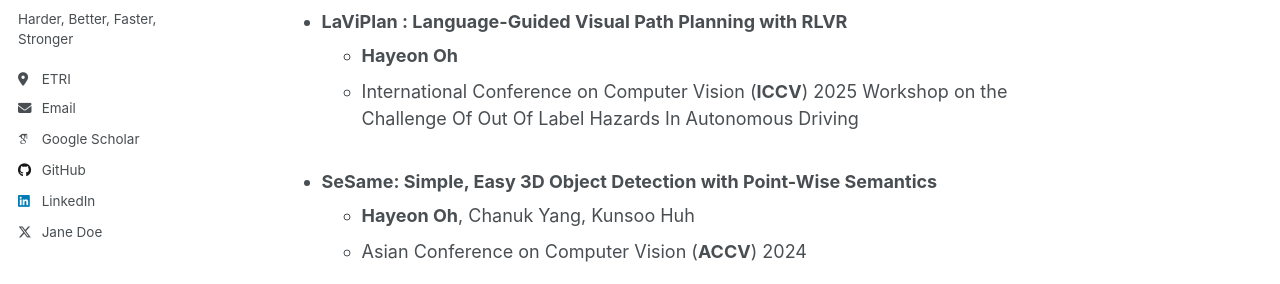
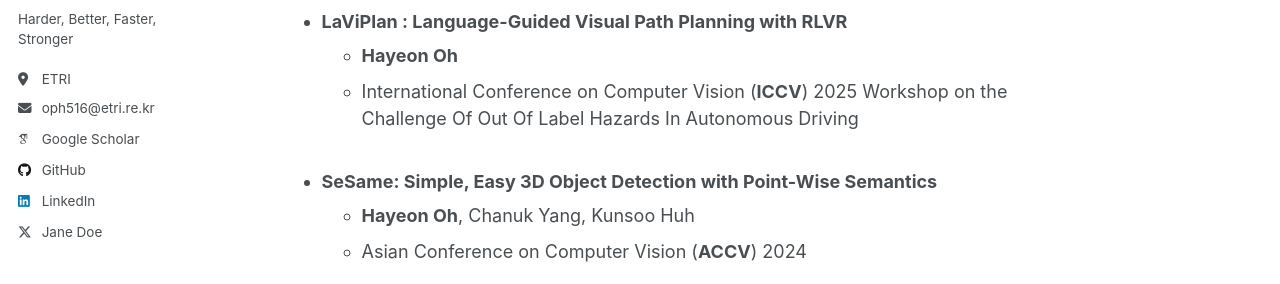
Before and after one commit to OPhD-hahao/OPhD-hahao.github.io, a Jekyll site: the page built from _pages/about.md, in a window 1280 px wide. Shown: the part 361-645 px from the top of the page. Built offline with Jekyll 4.4.1, drawn with Linux system fonts in a browser that asks for light colours; some web fonts are replaced; a script that is not in the unit is left out.

Commit message:
Edit email address

```diff
--- a/_includes/author-profile.html
+++ b/_includes/author-profile.html
@@ -34,8 +34,7 @@
         <li><a href="{{ author.uri }}"><i class="fas fa-fw fa-link icon-pad-right" aria-hidden="true"></i>{{ site.data.ui-text[site.locale].website_label | default: "Website" }}</a></li>
       {% endif %}
       {% if author.email %}
-        <!-- <li><a href="mailto:{{ author.email }}"><i class="fas fa-fw fa-envelope icon-pad-right" aria-hidden="true"></i>{{ site.data.ui-text[site.locale].email_label | default: "Email" }}</a></li> -->
-        <li><a href="mailto:{{ author.email }}"><i class="fas fa-fw fa-envelope icon-pad-right" aria-hidden="true"></i>{{ site.data.ui-text[site.locale].email_label | default: "oph516@etri.re.kr" }}</a></li>
+        <li><a href="mailto:{{ author.email }}"><i class="fas fa-fw fa-envelope icon-pad-right" aria-hidden="true"></i>{{ author.email }}</a></li>
       {% endif %}
 
       <!-- Font Awesome and Academicons icons / Academic websites -->
```
